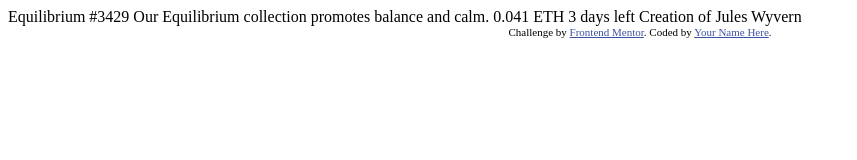
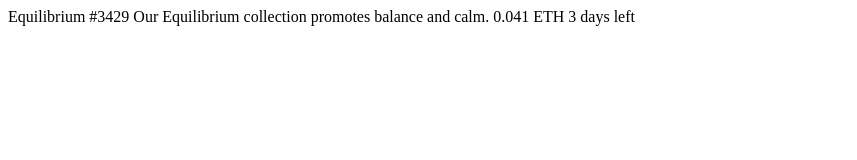
Before and after one commit to Lindllay/nft-preview-card-component-main, a plain HTML site: page index.html in a window 1280 px wide. Shown: the whole page, without its empty margins (0-857 px from the left). Drawn offline with Linux system fonts and the light colour scheme.

Commit message:
vsc commit

```diff
--- a/index.html
+++ b/index.html
@@ -7,12 +7,6 @@
   <link rel="icon" type="image/png" sizes="32x32" href="./images/favicon-32x32.png">
 
   <title>Frontend Mentor | NFT preview card component</title>
-
-  <!-- Feel free to remove these styles or customise in your own stylesheet 👍 -->
-  <style>
-    .attribution { font-size: 11px; text-align: center; }
-    .attribution a { color: hsl(228, 45%, 44%); }
-  </style>
 </head>
 <body>
 
@@ -23,11 +17,5 @@
   0.041 ETH
   3 days left
 
-  Creation of Jules Wyvern
-
-  <div class="attribution">
-    Challenge by <a href="https://www.frontendmentor.io?ref=challenge" target="_blank">Frontend Mentor</a>.
-    Coded by <a href="#">Your Name Here</a>.
-  </div>
 </body>
 </html>
```
Also changed, not shown: style.css (added), 3 other files.
